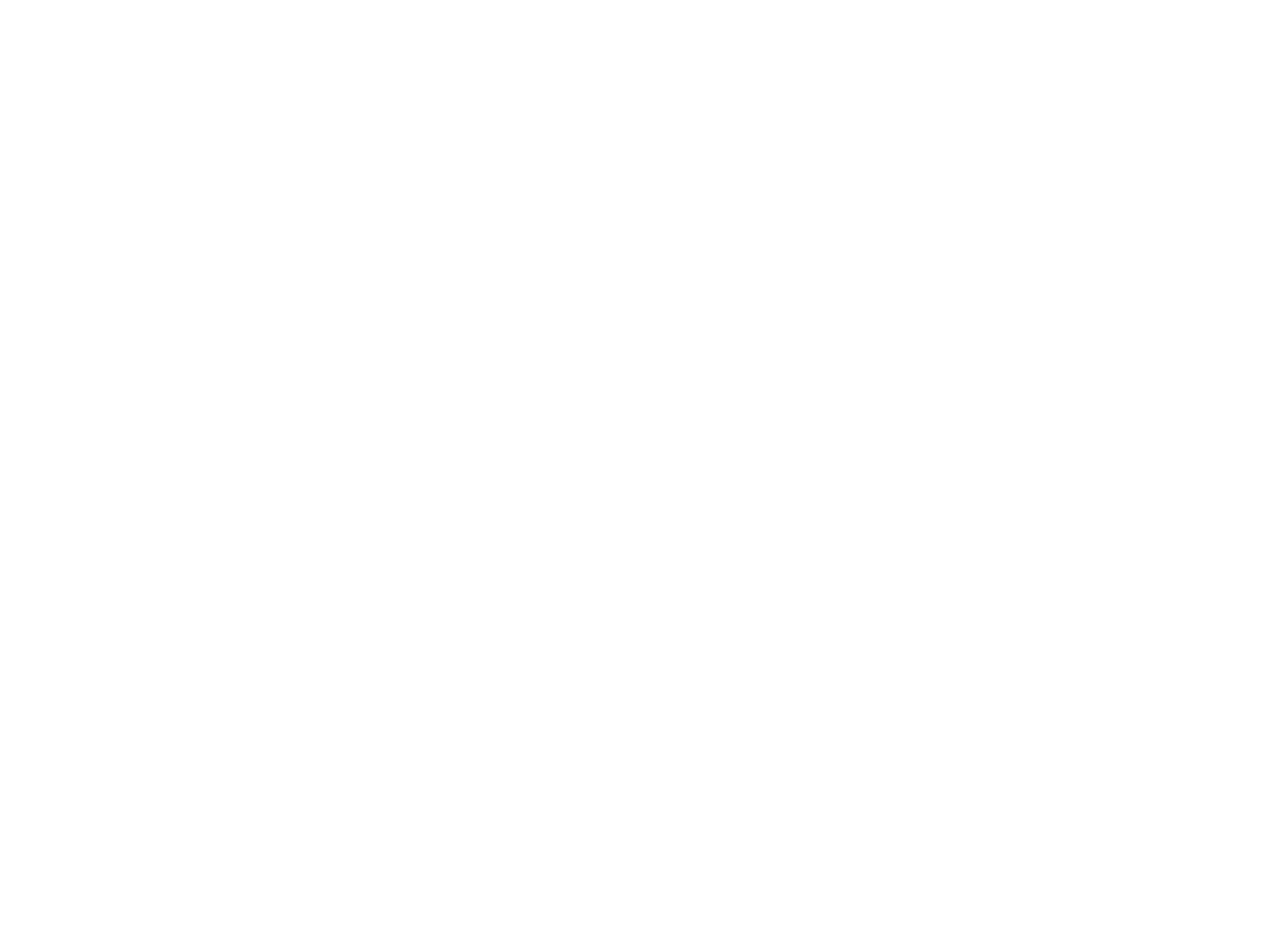
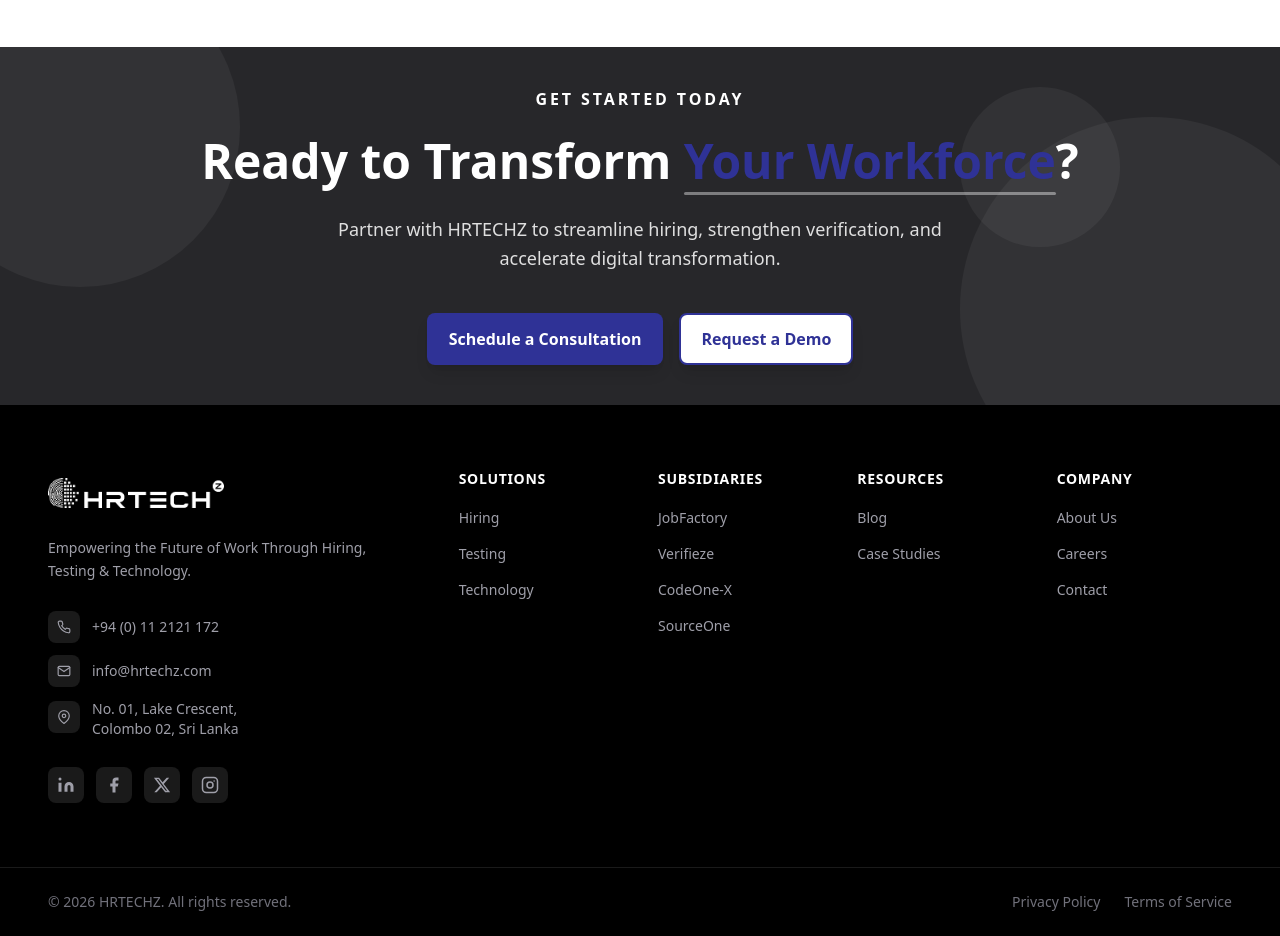
Before and after one commit to CodeOne-X-JFS-ICT/hrtechz, a Next.js app: page / in a window 1280 px wide. Shown: the part 5380-6316 px from the top of the page. Before the commit the page ends 5427 px from the top, so only its background shows below. Built offline with nearby package versions, Linux system fonts and the light colour scheme.

Commit message:
section 10 CTA and footer

```diff
--- a/src/app/page.tsx
+++ b/src/app/page.tsx
@@ -317,6 +317,85 @@ const ARTICLES = [
     excerpt:
       "The key technology shifts every HR leader needs to watch and act on this year to stay competitive.",
     href: "/insights/hr-technology-trends-2026",
+  },
+];
+
+/* Footer link columns */
+const FOOTER_LINKS = [
+  {
+    heading: "Solutions",
+    links: [
+      { label: "Hiring", href: "/solutions/hiring" },
+      { label: "Testing", href: "/solutions/testing" },
+      { label: "Technology", href: "/solutions/technology" },
+    ],
+  },
+  {
+    heading: "Subsidiaries",
+    links: [
+      { label: "JobFactory", href: "/subsidiaries/jobfactory" },
+      { label: "Verifieze", href: "/subsidiaries/verifieze" },
+      { label: "CodeOne-X", href: "/subsidiaries/codeonex" },
+      { label: "SourceOne", href: "/subsidiaries/sourceone" },
+    ],
+  },
+  {
+    heading: "Resources",
+    links: [
+      { label: "Blog", href: "/insights/blog" },
+      { label: "Case Studies", href: "/insights/case-studies" },
+    ],
+  },
+  {
+    heading: "Company",
+    links: [
+      { label: "About Us", href: "/about" },
+      { label: "Careers", href: "/about/careers" },
+      { label: "Contact", href: "/contact" },
+    ],
+  },
+];
+
+/* Social icons */
+const SOCIALS = [
+  {
+    label: "LinkedIn",
+    href: "https://linkedin.com",
+    icon: (
+      <svg width="18" height="18" viewBox="0 0 24 24" fill="currentColor">
+        <path d="M16 8a6 6 0 016 6v7h-4v-7a2 2 0 00-2-2 2 2 0 00-2 2v7h-4v-7a6 6 0 016-6zM2 9h4v12H2z" />
+        <circle cx="4" cy="4" r="2" />
+      </svg>
+    ),
+  },
+  {
+    label: "Facebook",
+    href: "https://facebook.com",
+    icon: (
+      <svg width="18" height="18" viewBox="0 0 24 24" fill="currentColor">
+        <path d="M18 2h-3a5 5 0 00-5 5v3H7v4h3v8h4v-8h3l1-4h-4V7a1 1 0 011-1h3z" />
+      </svg>
+    ),
+  },
+  {
+    label: "Twitter / X",
+    href: "https://twitter.com",
+    icon: (
+      <svg width="18" height="18" viewBox="0 0 24 24" fill="currentColor">
+        <path d="M18.244 2.25h3.308l-7.227 8.26 8.502 11.24H16.17l-5.214-6.817L4.99 21.75H1.68l7.73-8.835L1.254 2.25H8.08l4.713 6.231zm-1.161 17.52h1.833L7.084 4.126H5.117z" />
+      </svg>
+    ),
+  },
+  {
+    label: "Instagram",
+    href: "https://instagram.com",
+    icon: (
+      <svg width="18" height="18" viewBox="0 0 24 24" fill="none" stroke="currentColor" strokeWidth="2" strokeLinecap="round" strokeLinejoin="round">
+        <rect x="2" y="2" width="20" height="20" rx="5" />
+        <circle cx="12" cy="12" r="4" />
+        <circle cx="17.5" cy="6.5" r="1" fill="currentColor" stroke="none" />
+      </svg>
+    ),
   },
 ];
 
@@ -1052,6 +1131,170 @@ export default function Home() {
           </div>
         </div>
       </section>
+
+      {/* SECTION 10 — Call to Action */}
+      <section className="w-full bg-zinc-800 py-10 px-6 lg:px-12 relative overflow-hidden">
+
+        {/* Decorative background circles */}
+        <div className="absolute -top-20 -left-20 w-80 h-80 rounded-full bg-white/5 pointer-events-none" />
+        <div className="absolute -bottom-24 -right-16 w-96 h-96 rounded-full bg-white/5 pointer-events-none" />
+        <div className="absolute top-10 right-40 w-40 h-40 rounded-full bg-white/5 pointer-events-none" />
+
+        <div className="relative w-full max-w-4xl mx-auto text-center">
+
+          {/* Eyebrow */}
+          <p className="text-white text-md font-semibold tracking-[0.18em] uppercase mb-5">
+            Get Started Today
+          </p>
+
+          {/* Heading */}
+          <h2 className="text-3xl lg:text-5xl font-black text-white leading-tight mb-6">
+            Ready to Transform{" "}
+            <span className="text-[#2F3296] relative inline-block">
+              Your Workforce
+              <span className="absolute left-0 -bottom-1 h-[3px] w-full bg-white/40 rounded-full" />
+            </span>
+            ?
+          </h2>
+
+          {/* Subtext */}
+          <p className="text-white/85 text-lg leading-relaxed max-w-2xl mx-auto mb-10">
+            Partner with HRTECHZ to streamline hiring, strengthen verification,
+            and accelerate digital transformation.
+          </p>
+
+          {/* CTA buttons */}
+            <CTA_Buttons
+            primaryText="Schedule a Consultation"
+            primaryHref="/consultation"
+            secondaryText="Request a Demo"
+            secondaryHref="/demo"
+            />
+        </div>
+      </section>
+
+      {/* FOOTER */}
+      <footer className="w-full bg-black text-white">
+
+        {/* ── Main footer content ── */}
+        <div className="w-full max-w-7xl mx-auto px-6 lg:px-12 py-16">
+          <div className="grid grid-cols-1 md:grid-cols-2 lg:grid-cols-6 gap-12">
+
+            {/* Brand column */}
+            <div className="lg:col-span-2 flex flex-col gap-5">
+              {/* Logo */}
+              <div className="relative w-44 h-12">
+                <Image
+                  src="/images/hrtechz-logo.png"
+                  alt="HRTECHZ"
+                  fill
+                  className="object-contain object-left brightness-0 invert"
+                />
+              </div>
+
+              {/* Tagline */}
+              <p className="text-zinc-400 text-sm leading-relaxed max-w-xs">
+                Empowering the Future of Work Through Hiring, Testing &
+                Technology.
+              </p>
+
+              {/* Contact info */}
+              <div className="flex flex-col gap-3 mt-2">
+                <a
+                  href="tel:+94000000000"
+                  className="flex items-center gap-3 text-zinc-400 hover:text-white text-sm transition-colors duration-200"
+                >
+                  <span className="w-8 h-8 flex items-center justify-center rounded-lg bg-white/10 flex-shrink-0">
+                    <svg width="14" height="14" viewBox="0 0 24 24" fill="none" stroke="currentColor" strokeWidth="2" strokeLinecap="round" strokeLinejoin="round">
+                      <path d="M22 16.92v3a2 2 0 01-2.18 2 19.79 19.79 0 01-8.63-3.07 19.5 19.5 0 01-6-6 19.79 19.79 0 01-3.07-8.67A2 2 0 014.11 2h3a2 2 0 012 1.72 12.84 12.84 0 00.7 2.81 2 2 0 01-.45 2.11L8.09 9.91a16 16 0 006 6l1.27-1.27a2 2 0 012.11-.45 12.84 12.84 0 002.81.7A2 2 0 0122 16.92z" />
+                    </svg>
+                  </span>
+                  +94 (0) 11 2121 172
+                </a>
+
+                <a
+                  href="mailto:info@hrtechz.com"
+                  className="flex items-center gap-3 text-zinc-400 hover:text-white text-sm transition-colors duration-200"
+                >
+                  <span className="w-8 h-8 flex items-center justify-center rounded-lg bg-white/10 flex-shrink-0">
+                    <svg width="14" height="14" viewBox="0 0 24 24" fill="none" stroke="currentColor" strokeWidth="2" strokeLinecap="round" strokeLinejoin="round">
+                      <path d="M4 4h16c1.1 0 2 .9 2 2v12c0 1.1-.9 2-2 2H4c-1.1 0-2-.9-2-2V6c0-1.1.9-2 2-2z" />
+                      <polyline points="22,6 12,13 2,6" />
+                    </svg>
+                  </span>
+                  info@hrtechz.com
+                </a>
+
+                <div className="flex items-start gap-3 text-zinc-400 text-sm">
+                  <span className="w-8 h-8 flex items-center justify-center rounded-lg bg-white/10 flex-shrink-0 mt-0.5">
+                    <svg width="14" height="14" viewBox="0 0 24 24" fill="none" stroke="currentColor" strokeWidth="2" strokeLinecap="round" strokeLinejoin="round">
+                      <path d="M21 10c0 7-9 13-9 13s-9-6-9-13a9 9 0 0118 0z" />
+                      <circle cx="12" cy="10" r="3" />
+                    </svg>
+                  </span>
+                  <span>No. 01, Lake Crescent,<br />Colombo 02, Sri Lanka</span>
+                </div>
+              </div>
+
+              {/* Social icons */}
+              <div className="flex gap-3 mt-2">
+                {SOCIALS.map((s) => (
+                  <a
+                    key={s.label}
+                    href={s.href}
+                    target="_blank"
+                    rel="noopener noreferrer"
+                    aria-label={s.label}
+                    className="w-9 h-9 flex items-center justify-center rounded-lg bg-white/10 text-zinc-400 hover:bg-[#2F3296] hover:text-white transition-all duration-200"
+                  >
+                    {s.icon}
+                  </a>
+                ))}
+              </div>
+            </div>
+
+            {/* Link columns — 2-Column Grid on Mobile, 4 columns inline on Desktop */}
+            <div className="col-span-1 md:col-span-2 lg:col-span-4 grid grid-cols-2 gap-x-6 gap-y-10 lg:grid-cols-4">
+              {FOOTER_LINKS.map((col) => (
+                <div key={col.heading} className="flex flex-col gap-4">
+                  <h4 className="text-white font-bold text-sm tracking-wider uppercase">
+                    {col.heading}
+                  </h4>
+                  <ul className="flex flex-col gap-3">
+                    {col.links.map((link) => (
+                      <li key={link.label}>
+                        <Link
+                          href={link.href}
+                          className="text-zinc-400 hover:text-white text-sm transition-colors duration-200 hover:translate-x-1 inline-block"
+                        >
+                          {link.label}
+                        </Link>
+                      </li>
+                    ))}
+                  </ul>
+                </div>
+              ))}
+            </div>
+          </div>
+        </div>
+
+        {/* ── Bottom bar ── */}
+        <div className="border-t border-white/10">
+          <div className="w-full max-w-7xl mx-auto px-6 lg:px-12 py-6 flex flex-col sm:flex-row items-center justify-between gap-4">
+            <p className="text-zinc-500 text-sm text-center sm:text-left">
+              © {new Date().getFullYear()} HRTECHZ. All rights reserved.
+            </p>
+            <div className="flex gap-6">
+              <Link href="/privacy" className="text-zinc-500 hover:text-white text-sm transition-colors duration-200">
+                Privacy Policy
+              </Link>
+              <Link href="/terms" className="text-zinc-500 hover:text-white text-sm transition-colors duration-200">
+                Terms of Service
+              </Link>
+            </div>
+          </div>
+        </div>
+      </footer>
     </>
   );
 }
```
